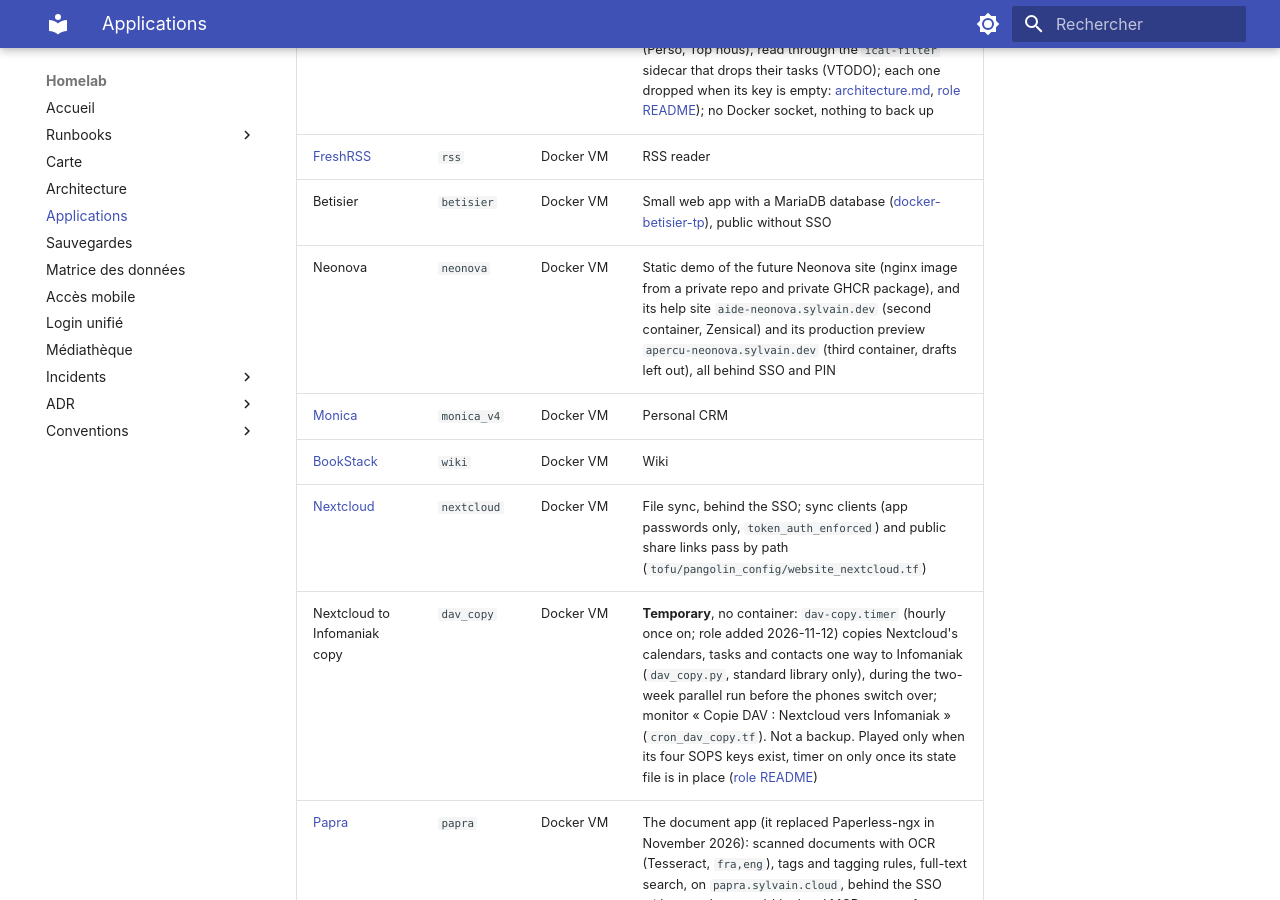
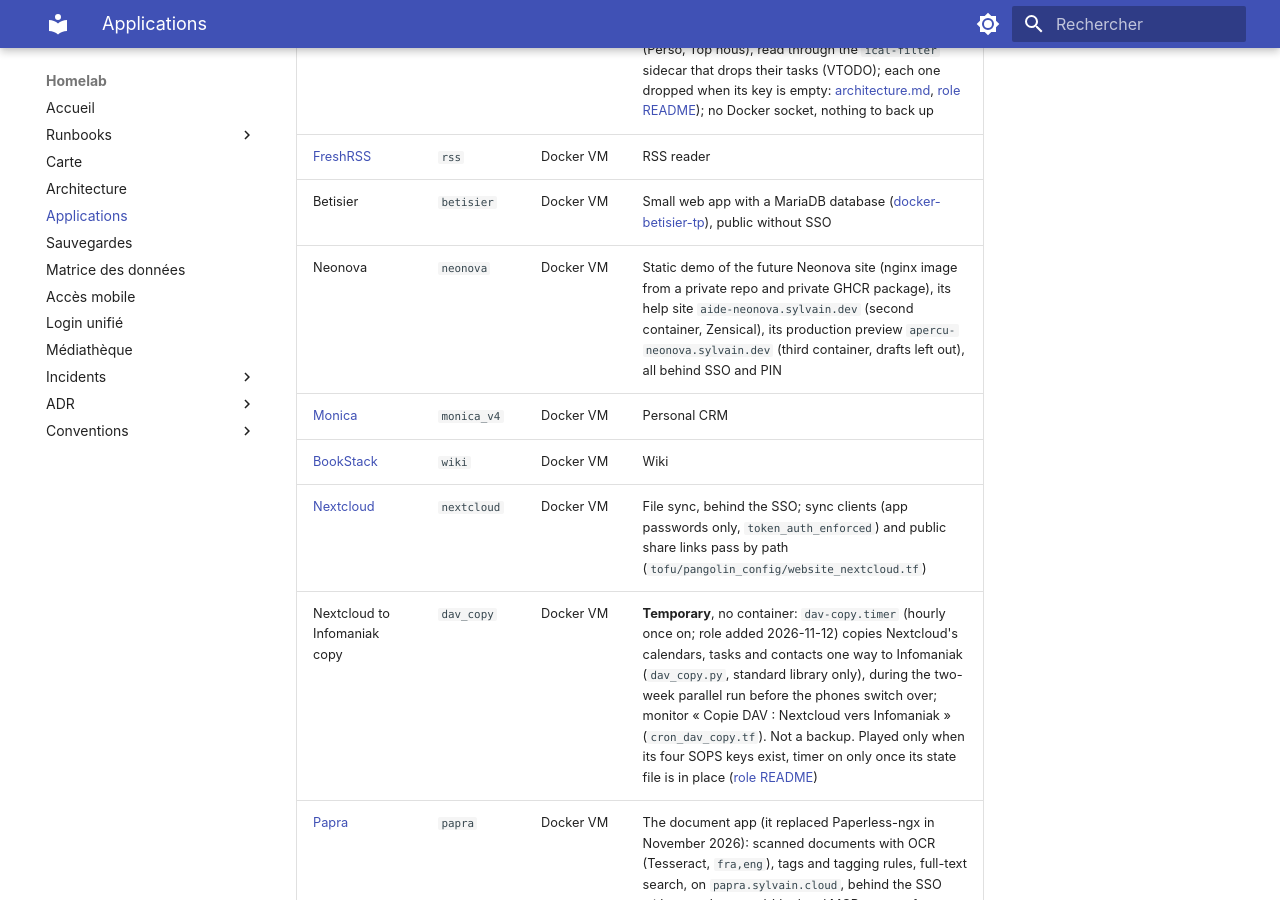
Before and after one commit to sylvainmetayer/homelab, an MkDocs documentation site: the page built from docs/apps.md, in a window 1280 px wide and 900 px high, scrolled down 475 px. Built offline with MkDocs 1.6.1 and Material for MkDocs 9.7.7, drawn with Linux system fonts in a browser that asks for light colours.

Commit message:
docs(neonova): ligne de docs/apps.md plus lisible
Claude-Session: https://claude.ai/code/session_01EfxfY8qnvhyySaD8C4Lxuc

```diff
--- a/docs/apps.md
+++ b/docs/apps.md
@@ -7,7 +7,7 @@ Each app is an Ansible role (`ansible/roles/<role>`) deployed by the playbook of
 | [Homepage](https://gethomepage.dev/) | `homepage` | Docker VM | Start page on `home.sylvain.cloud`: one link per public app, generated from `local.websites` (the `homepage` field of each entry, `homepage_links` output read by `docker.yml`), plus Jellyfin and the Pangolin dashboard. Widgets queried server-side (Beszel through a dedicated PocketBase superuser, the Uptime Kuma status page `sylvain-dev`, read-only Proxmox, Pangolin, Speedtest Tracker, Immich, Jellyfin and Karakeep keys, two Nextcloud calendars (Perso, Top nous), read through the `ical-filter` sidecar that drops their tasks (VTODO); each one dropped when its key is empty: [architecture.md](architecture.md#la-supervision-beszel), [role README](../ansible/roles/homepage/README.md)); no Docker socket, nothing to back up |
 | [FreshRSS](https://freshrss.org/) | `rss` | Docker VM | RSS reader |
 | Betisier | `betisier` | Docker VM | Small web app with a MariaDB database ([docker-betisier-tp](https://github.com/sylvainmetayer/docker-betisier-tp)), public without SSO |
-| Neonova | `neonova` | Docker VM | Static demo of the future Neonova site (nginx image from a private repo and private GHCR package), and its help site `aide-neonova.sylvain.dev` (second container, Zensical) and its production preview `apercu-neonova.sylvain.dev` (third container, drafts left out), all behind SSO and PIN |
+| Neonova | `neonova` | Docker VM | Static demo of the future Neonova site (nginx image from a private repo and private GHCR package), its help site `aide-neonova.sylvain.dev` (second container, Zensical), its production preview `apercu-neonova.sylvain.dev` (third container, drafts left out), all behind SSO and PIN |
 | [Monica](https://www.monicahq.com/) | `monica_v4` | Docker VM | Personal CRM |
 | [BookStack](https://www.bookstackapp.com/) | `wiki` | Docker VM | Wiki |
 | [Nextcloud](https://nextcloud.com/) | `nextcloud` | Docker VM | File sync, behind the SSO; sync clients (app passwords only, `token_auth_enforced`) and public share links pass by path (`tofu/pangolin_config/website_nextcloud.tf`) |
```
